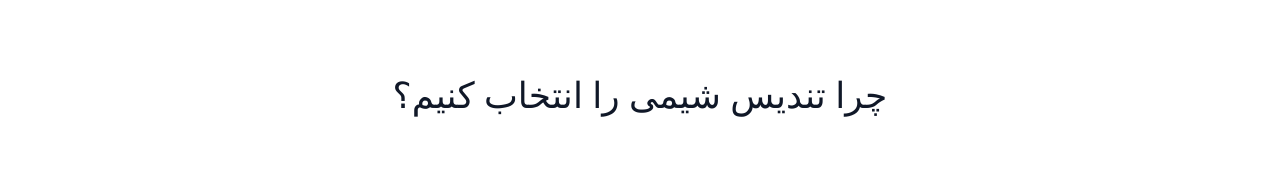
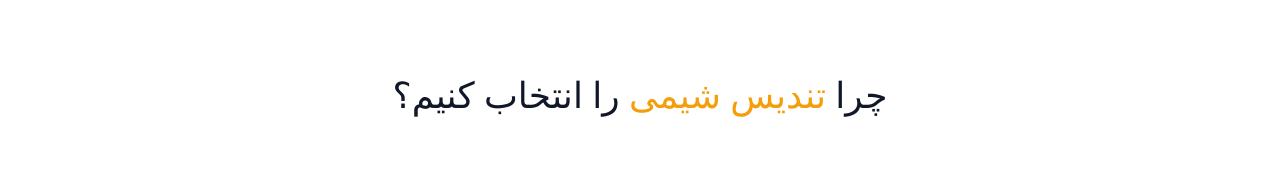
Before and after one commit to Shayan-Mst/Chemical, a React (Vite) app in the folder Frontend/chemical-app/: page / in a window 1280 px wide. Shown: the part 729-898 px from the top of the page. Built offline with nearby package versions, Linux system fonts and the light colour scheme.

Commit message:
important text color changed

```diff
--- a/Frontend/chemical-app/src/components/WhyUs.tsx
+++ b/Frontend/chemical-app/src/components/WhyUs.tsx
@@ -5,7 +5,7 @@ const WhyUs = () => {
    <section id="features" className="py-20 bg-white">
     <div className="container mx-auto px-6">
         <div className="text-center mb-16">
-            <h3 className="text-4xl font-bold text-gray-900 mb-4">چرا تندیس شیمی را انتخاب کنیم؟</h3>
+            <h3 className="text-4xl font-bold text-gray-900 mb-4">چرا <span className='text-[var(--bg-third)]'>تندیس شیمی</span> را انتخاب کنیم؟</h3>
         </div>
         <div className="grid md:grid-cols-2 lg:grid-cols-4 gap-8">
             <div id="feature-quality" className="text-center p-8 rounded-xl bg-gray-50 hover:bg-blue-50 transition-colors">
```
